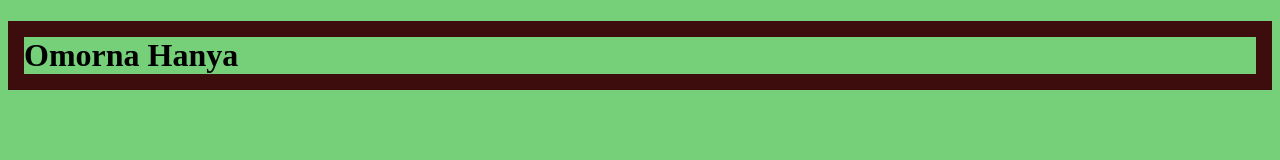
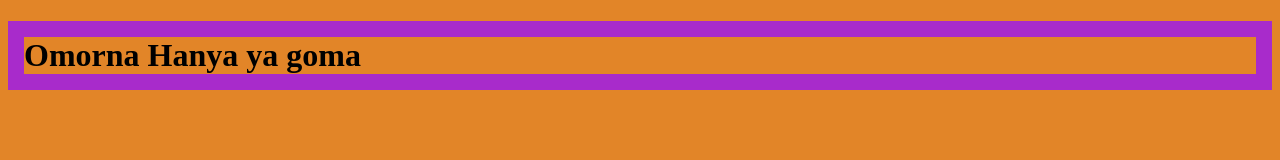
Before and after one commit to Salasifaoui/myproject, a plain HTML site: page index.html in a window 1280 px wide. Drawn offline with Linux system fonts and the light colour scheme.

Commit message:
modification dans les trois fichiers

```diff
--- a/app.js
+++ b/app.js
@@ -1 +1 @@
-alert("hello slah");
+alert("hello goma");
--- a/index.html
+++ b/index.html
@@ -8,7 +8,7 @@
     <link rel="stylesheet" href="style.css">
 </head>
 <body>
-    <h1>Omorna Hanya</h1>
+    <h1>Omorna Hanya ya goma</h1>
 
     <script src="app.js"></script>
 </body>
--- a/style.css
+++ b/style.css
@@ -1,6 +1,6 @@
 h1{
-    border: 16px solid rgb(61, 13, 13);
+    border: 16px solid rgb(168, 43, 203);
 }
 body {
-    background-color: rgb(118, 208, 121);
+    background-color: rgb(226, 133, 40);
 }
```
